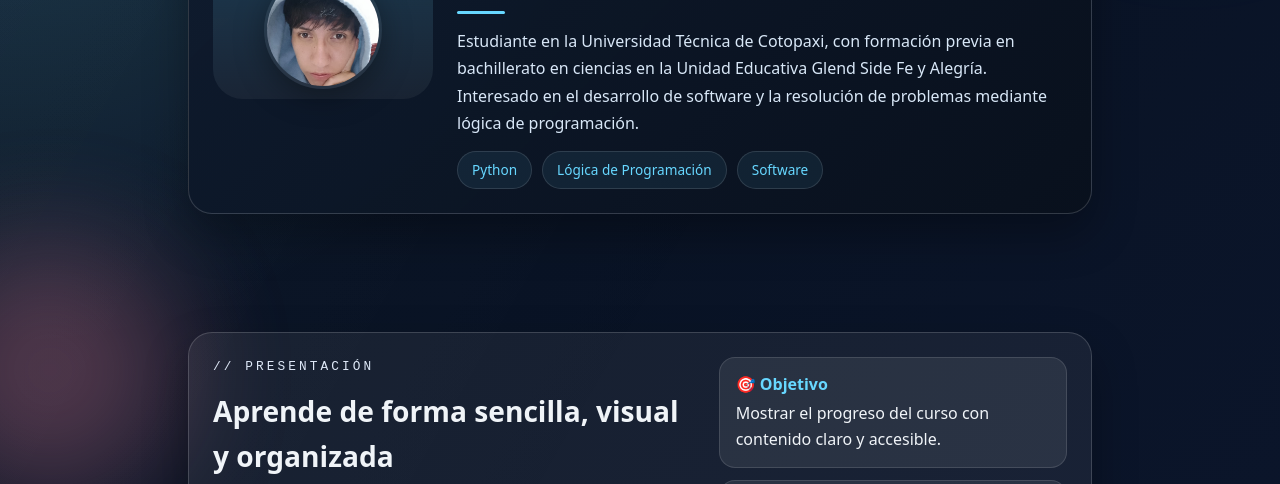
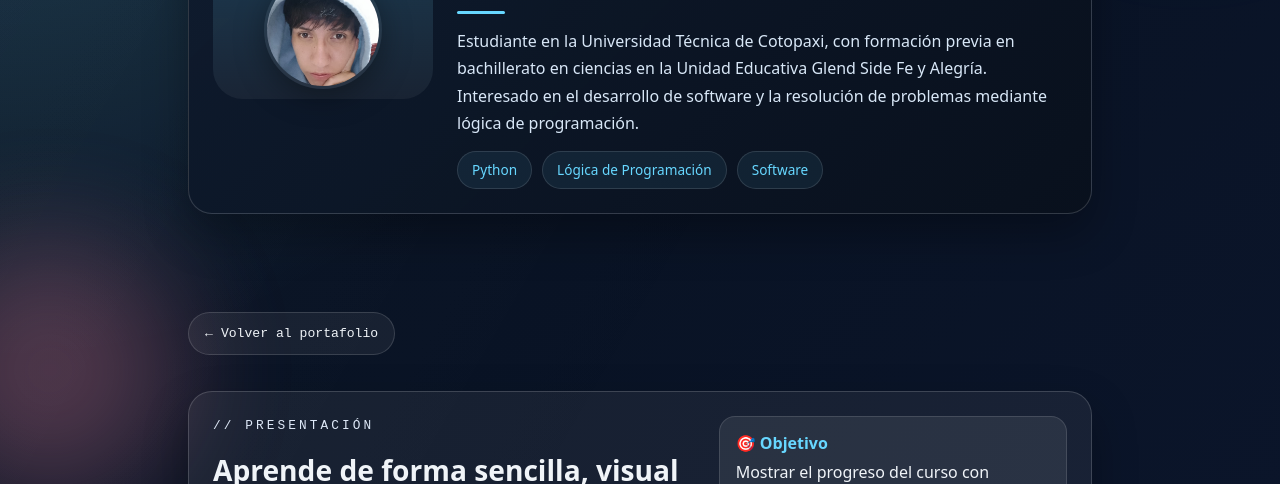
Before and after one commit to Fernando8975/proyectofinal, a plain HTML site: page docs/index.html in a window 1280 px wide. Shown: the part 280-764 px from the top of the page. Drawn offline with Linux system fonts and the light colour scheme.

Commit message:
arreglos finales 2.0

```diff
--- a/docs/index.html
+++ b/docs/index.html
@@ -41,6 +41,8 @@
   </header>
 
   <main>
+    <a class="return-home-btn" href="../index.html" style="margin-bottom: 16px; display: inline-flex; align-items: center; gap: 8px; padding: 10px 16px; border-radius: 999px; background: rgba(255,255,255,0.06); border: 1px solid rgba(255,255,255,0.14); color: #f0f4f8; text-decoration: none; font-family: monospace; font-size: 0.82rem;"><span class="arrow">←</span> Volver al portafolio</a>
+
     <section class="hero-card">
       <div class="hero-copy">
         <p class="section-label">// presentación</p>
```
